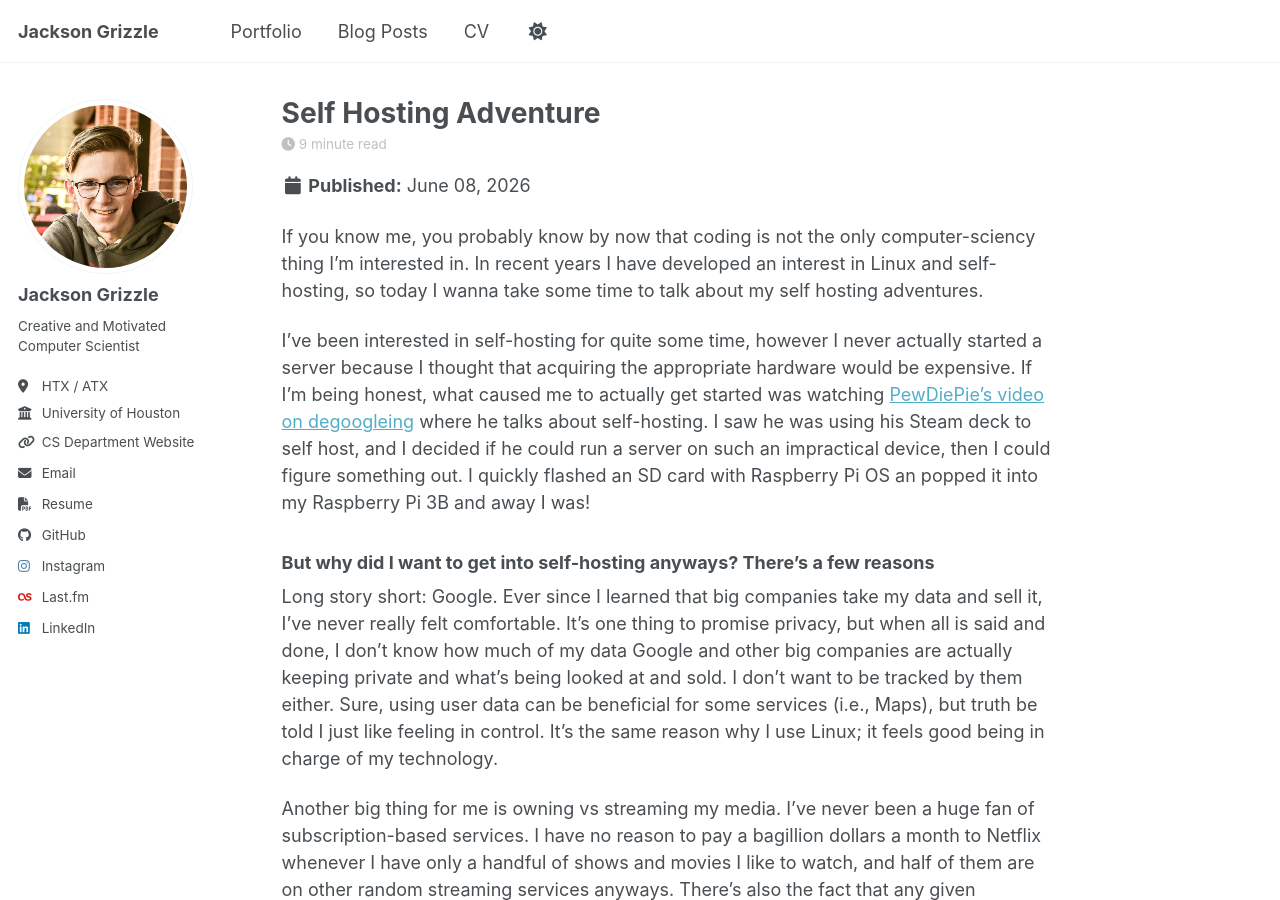
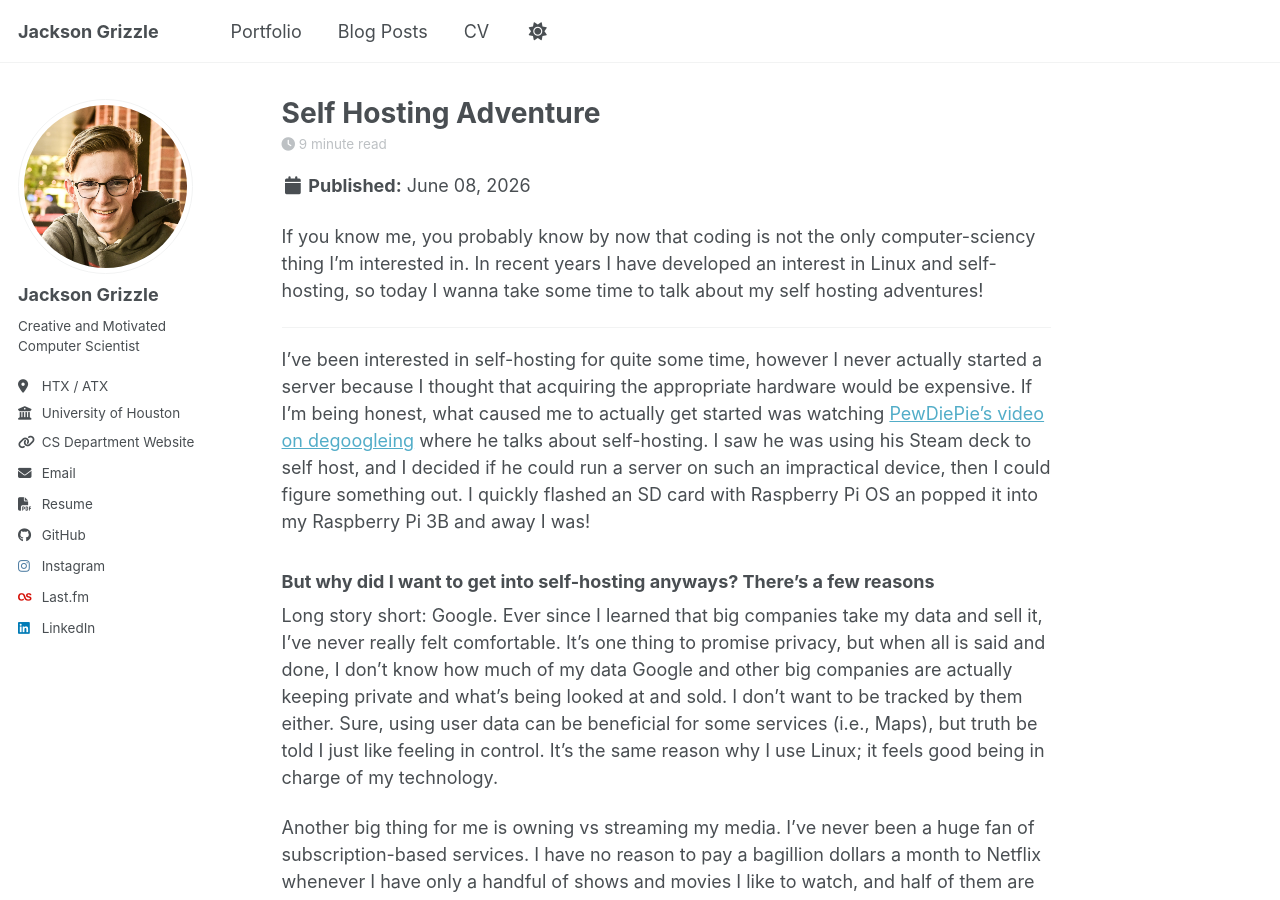
Before and after one commit to TacoJGriz/tacojgriz.github.io, a Jekyll site: the page built from _posts/2026-06-08-SelfHost.md, in a window 1280 px wide and 900 px high. Built offline with Jekyll 4.4.1, drawn with Linux system fonts in a browser that asks for light colours; a script bundle is joined from its source files by our own code; library files that are not in the unit come from our copies.

```diff
--- a/_posts/2026-06-08-SelfHost.md
+++ b/_posts/2026-06-08-SelfHost.md
@@ -7,7 +7,9 @@ tags:
   - SelfHosting
 ---
 
-If you know me, you probably know by now that coding is not the only computer-sciency thing I'm interested in. In recent years I have developed an interest in Linux and self-hosting, so today I wanna take some time to talk about my self hosting adventures.
+If you know me, you probably know by now that coding is not the only computer-sciency thing I'm interested in. In recent years I have developed an interest in Linux and self-hosting, so today I wanna take some time to talk about my self hosting adventures!
+
+---
 
 I've been interested in self-hosting for quite some time, however I never actually started a server because I thought that acquiring the appropriate hardware would be expensive. If I'm being honest, what caused me to actually get started was watching [PewDiePie's video on degoogleing](https://www.youtube.com/watch?v=u_Lxkt50xOg&t=636s) where he talks about self-hosting. I saw he was using his Steam deck to self host, and I decided if he could run a server on such an impractical device, then I could figure something out. I quickly flashed an SD card with Raspberry Pi OS an popped it into my Raspberry Pi 3B and away I was!
 
```
